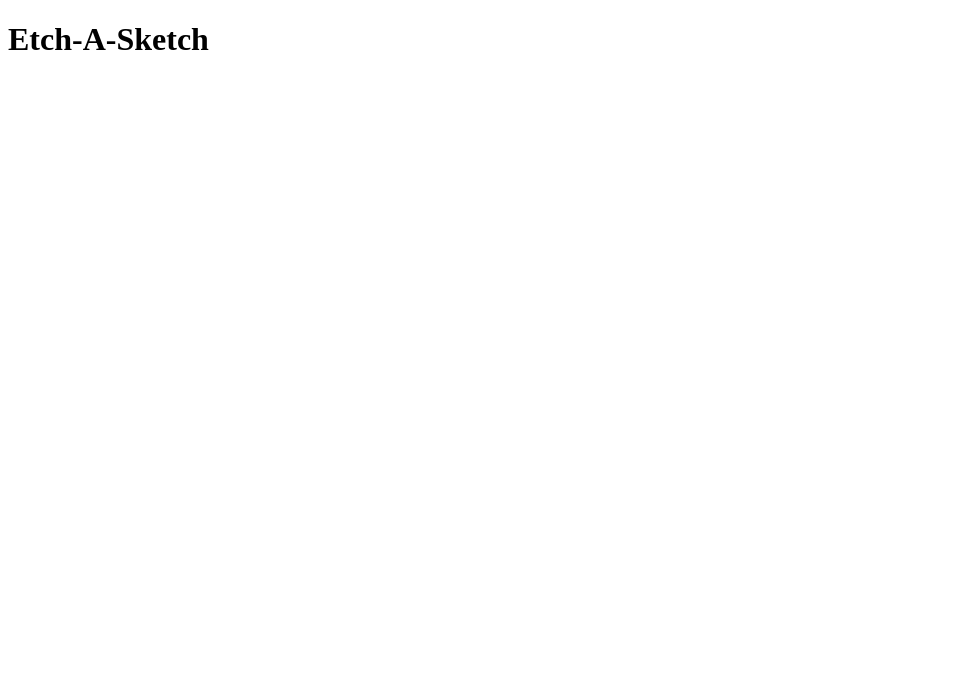
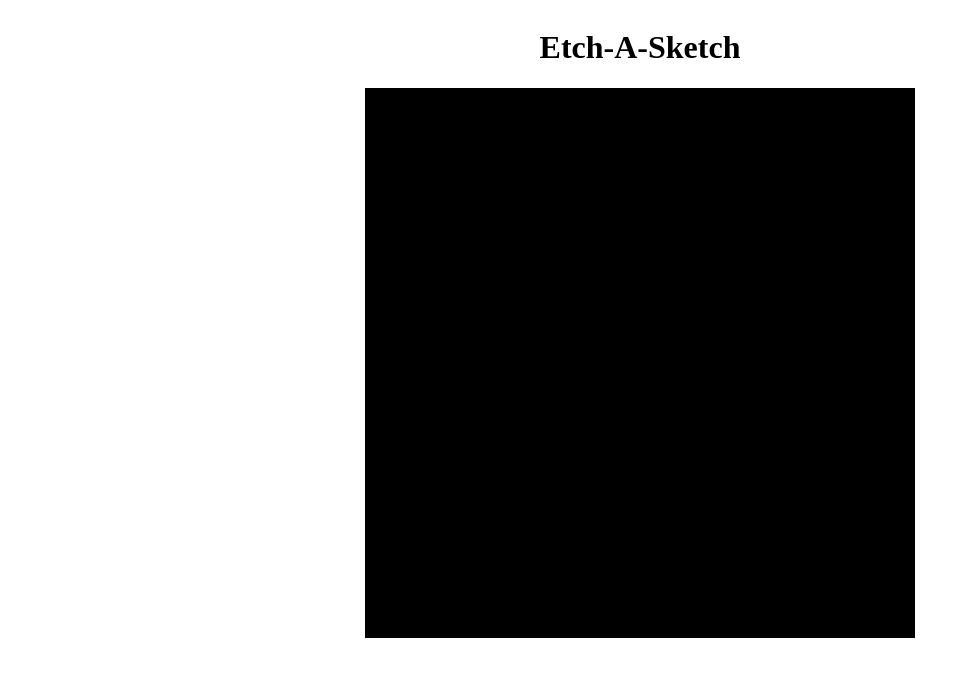
Before and after one commit to RickyZeng0/odin-etch-a-sketch, a plain HTML site: page index.html in a window 1280 px wide. Shown: the whole page, without its empty margins (0-970 px from the left). Drawn offline with Linux system fonts and the light colour scheme.

Commit message:
finish basic game layout
The game display should be center horizontally. When playing the game ,
the user should no need to scroll down the webpage (the total size of
the grid should within the webpage).

```diff
--- a/index.html
+++ b/index.html
@@ -7,8 +7,11 @@
     <link  rel="stylesheet" href="style.css" >
 </head>
 <body>
-    <h1>Etch-A-Sketch</h1>
-    <div></div>
+    <div class="game-container">
+        <h1>Etch-A-Sketch</h1>
+        <div class="grid-container"></div>
+    </div>
+
     <script src="script.js"></script>
 </body>
 </html>
--- a/style.css
+++ b/style.css
@@ -0,0 +1,11 @@
+.game-container{
+    display:flex;
+    flex-direction: column;
+    align-items: center;
+}
+
+.grid-container{
+    width: 550px;
+    height: 550px;
+    background-color: black;
+}
```
